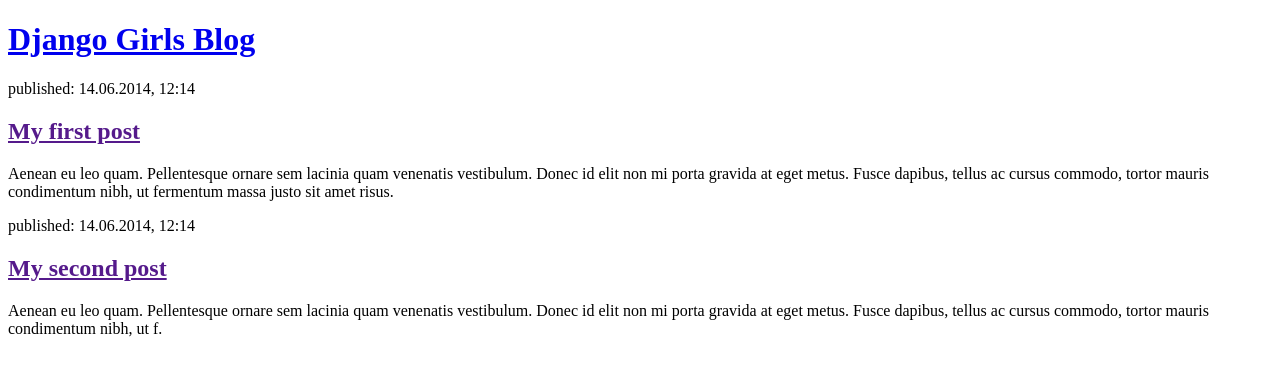
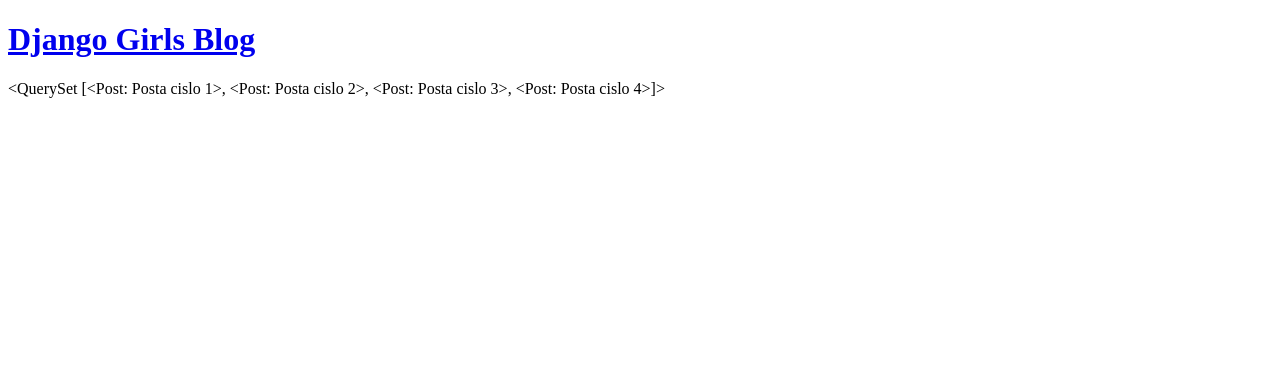
Before and after one commit to tokost/DjangoGirlsProject, a Django app: page / in a window 1280 px wide. Shown: the top 376 px of the page. Run offline with Django 3.2, Linux system fonts and the light colour scheme; data comes from the database, SQL or seed files in the repository; both versions use the stored data as it was after the commit.

Commit message:
robime Šablónové tagy v Djangu ktor=e umožňujú previesť Pythonovské veci do HTML, +c=im dynamické webové stránky môžno vytvoriť rýchlejšie. V predchádzajúcej kapitole sme našej šablóne dali zoznam príspevkov v premennej posts. Teraz to zobrazíme v HTML. Použijeme dvojitú zloženú zátvorku s názvom premennej vo vnútri {{ posts}}

```diff
--- a/blog/templates/blog/post_list.html
+++ b/blog/templates/blog/post_list.html
@@ -8,16 +8,7 @@
             <h1><a href="/">Django Girls Blog</a></h1>
         </div>
 
-            <div>
-                <p>published: 14.06.2014, 12:14</p>
-                <h2><a href="">My first post</a></h2>
-                <p>Aenean eu leo quam. Pellentesque ornare sem lacinia quam venenatis vestibulum. Donec id elit non mi porta gravida at eget metus. Fusce dapibus, tellus ac cursus commodo, tortor mauris condimentum nibh, ut fermentum massa justo sit amet risus.</p>
-            </div>
+        {{ posts }}
 
-            <div>
-                <p>published: 14.06.2014, 12:14</p>
-                <h2><a href="">My second post</a></h2>
-                <p>Aenean eu leo quam. Pellentesque ornare sem lacinia quam venenatis vestibulum. Donec id elit non mi porta gravida at eget metus. Fusce dapibus, tellus ac cursus commodo, tortor mauris condimentum nibh, ut f.</p>
-            </div>
     </body>
 </html>
--- a/blog/views.py
+++ b/blog/views.py
@@ -3,6 +3,10 @@ from django.utils import timezone   # pridane
 from .models import Post            # na pridanie modelu z models.py
 
 # Create your views here.
-def post_list(request):
+def post_list(request):    # vytvorili sme premennu post na odovzdavanie QuerySet ktora je aj jeho menom
     posts = Post.objects.filter(published_date__lte=timezone.now()).order_by('published_date')
-    return render(request, 'blog/post_list.html', {})
+    return render(request, 'blog/post_list.html', {'posts': posts})
+                            # Posledný parameter, {} je miesto na ktoré môžeme dať nejaké veci
+                            # ktoré môže použiť šablóna. Potrebujeme im dať mená (zatiaľ sa
+                            # budeme držať 'posts'). :) Malo by to vyzerať takto: {'posts': posts}.
+                            # Všimni si, že časť pred : je reťazec: potrebuješ ju obaliť do úvodzoviek:"
```
Also changed, not shown: db.sqlite3.
